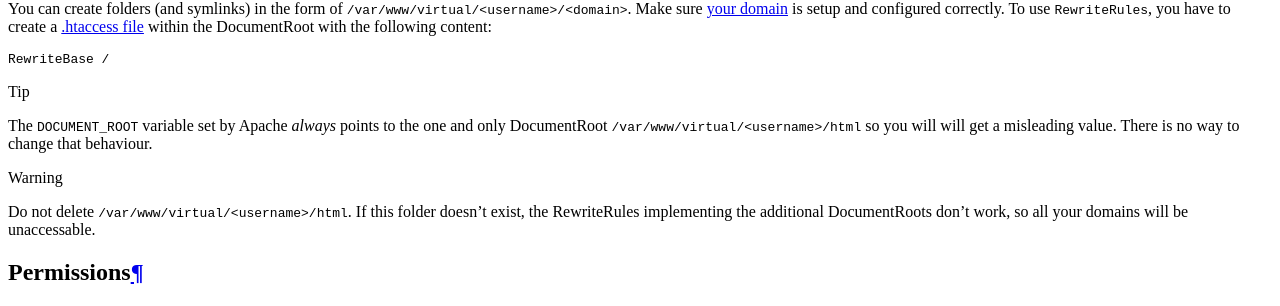
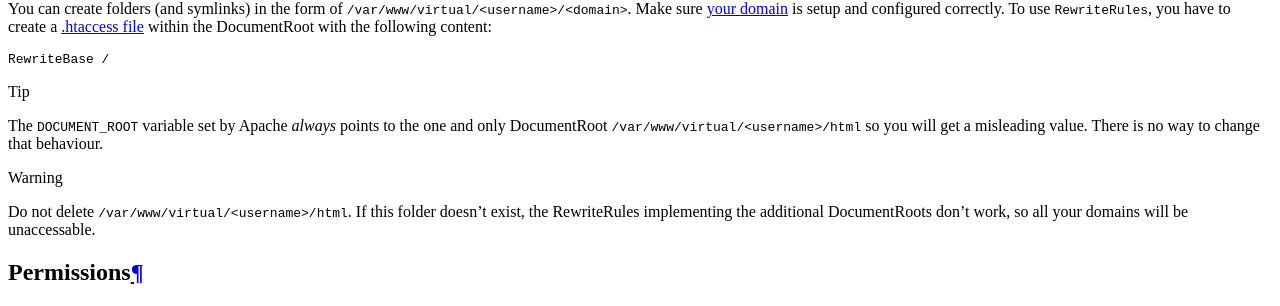
Before and after one commit to Uberspace/manual, a Sphinx documentation site: the page built from source/web-documentroot.rst, in a window 1280 px wide and 900 px high, scrolled down 1725 px. Shown: the part 143-449 px from the top of the window. Built offline with Sphinx 7.4.7 and the Read the Docs theme 2.0.0, drawn with Linux system fonts in a browser that asks for light colours; pages that are not in the unit, such as notebooks, are missing from menus.

Commit message:
Remove redundant word

```diff
--- a/source/web-documentroot.rst
+++ b/source/web-documentroot.rst
@@ -22,7 +22,7 @@ You can create folders (and symlinks) in the form of ``/var/www/virtual/<usernam
 
   RewriteBase /
 
-.. tip:: The ``DOCUMENT_ROOT`` variable set by Apache *always* points to the one and only DocumentRoot ``/var/www/virtual/<username>/html`` so you will will get a misleading value. There is no way to change that behaviour.
+.. tip:: The ``DOCUMENT_ROOT`` variable set by Apache *always* points to the one and only DocumentRoot ``/var/www/virtual/<username>/html`` so you will get a misleading value. There is no way to change that behaviour.
 
 .. warning:: Do not delete ``/var/www/virtual/<username>/html``. If this folder doesn't exist, the RewriteRules implementing the additional DocumentRoots don't work, so all your domains will be unaccessable.
 
```
